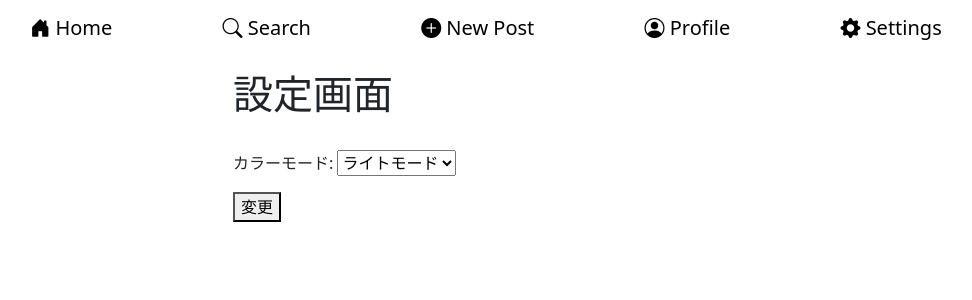
After one commit to k-arakawa-forspec/django_x, a Django app: page /settings/ in a window 1280 px wide. The commit adds this page. Shown: the top 300 px of the page, without its empty margins (146-1118 px from the left). Run offline with Django 5.2, Linux system fonts and the light colour scheme; some libraries are stand-ins or nearby versions.

Commit message:
1月課題

```diff
--- a/django_project/settings.py
+++ b/django_project/settings.py
@@ -56,6 +56,7 @@ INSTALLED_APPS = [
     'profiles',
     'users',
     'follows',
+    'settings',
 ]
 
 MIDDLEWARE = [
@@ -82,6 +83,7 @@ TEMPLATES = [
                 'django.template.context_processors.request',
                 'django.contrib.auth.context_processors.auth',
                 'django.contrib.messages.context_processors.messages',
+                'lib.context_processors.set_cookie',
             ],
         },
     },
@@ -146,6 +148,8 @@ STATICFILES_DIRS = [
 
 DEFAULT_AUTO_FIELD = 'django.db.models.BigAutoField'
 
+DEFAULT_COLOR_MODE = 'light'
+
 AUTH_USER_MODEL = 'accounts.User'
 
 LOGIN_URL = "accounts:login"
--- a/django_project/urls.py
+++ b/django_project/urls.py
@@ -26,6 +26,7 @@ urlpatterns = [
     path("profiles/", include("profiles.urls")),
     path("users/", include("users.urls")),
     path("follows/", include("follows.urls")),
+    path("settings/", include("settings.urls"))
 ]\
 + static(settings.STATIC_URL, document_root=settings.STATIC_ROOT)\
 + static(settings.MEDIA_URL, document_root=settings.MEDIA_ROOT)
--- /dev/null
+++ b/lib/context_processors.py
@@ -0,0 +1,11 @@
+from django.conf import settings
+from django.http import HttpRequest
+
+def set_cookie(request):
+    if request.COOKIES.get('color_mode') is None:
+        return {
+            'color_mode': settings.DEFAULT_COLOR_MODE
+        }
+    return {
+        'color_mode': request.COOKIES.get('color_mode')
+    }
--- /dev/null
+++ b/settings/apps.py
@@ -0,0 +1,6 @@
+from django.apps import AppConfig
+
+
+class SettingsConfig(AppConfig):
+    default_auto_field = 'django.db.models.BigAutoField'
+    name = 'settings'
--- /dev/null
+++ b/settings/forms.py
@@ -0,0 +1,9 @@
+from django import forms
+
+COLOR_MODE_CHOICES = [
+    ('light', 'ライトモード'),
+    ('dark', 'ダークモード'),
+]
+
+class SettingsForm(forms.Form):
+    colorMode = forms.ChoiceField(choices=COLOR_MODE_CHOICES, label='カラーモード')
--- /dev/null
+++ b/settings/urls.py
@@ -0,0 +1,8 @@
+from django.urls import path
+from . import views
+
+app_name = "settings"
+
+urlpatterns = [
+    path("", views.SettingsView.as_view(), name="settings"),
+]
--- /dev/null
+++ b/settings/views.py
@@ -0,0 +1,18 @@
+from django.shortcuts import render
+from django.urls import reverse
+from django.views.generic.edit import FormView
+from .forms import SettingsForm
+
+class SettingsView(FormView):
+    template_name = 'settings/settings.html'
+    form_class = SettingsForm
+
+    def form_valid(self, form):
+        # フォームが有効なら、選択されたカラーモードをクッキーに保存
+        color_mode = form.cleaned_data['colorMode']
+        response = super().form_valid(form)
+        response.set_cookie('color_mode', color_mode)  # クッキーに保存
+        return response
+
+    def get_success_url(self):
+        return reverse('settings:settings') # 設定画面
--- a/templates/base.html
+++ b/templates/base.html
@@ -1,6 +1,6 @@
 {% load static %}
 <!doctype html>
-<html lang="ja" data-bs-theme="ligth">
+<html lang="ja" data-bs-theme="{{ color_mode }}">
   <head>
     <meta charset="utf-8">
     <meta name="viewport" content="width=device-width, initial-scale=1">
@@ -53,6 +53,11 @@
           <span class="d-none d-md-inline">Profile</span>
         </a>
 
+        <a class="navbar-brand" href="{% url 'settings:settings' %}">
+          <i class="bi bi-gear-fill"></i>
+          <span class="d-none d-md-inline">Settings</span>
+        </a>
+
       </div>
     </nav>
 
--- /dev/null
+++ b/templates/settings/settings.html
@@ -0,0 +1,15 @@
+{% extends "base.html" %}
+{% load static %}
+
+{% block content %}
+<div class="container">
+    <h1>設定画面</h1>
+</br>
+    <form method="post">
+        {% csrf_token %}
+        {{ form.as_p }}  <!-- フォームをレンダリング -->
+        <button type="submit">変更</button>
+    </form>
+</div>
+
+{% endblock %}
```
Also changed, not shown: settings/__init__.py (added), settings/migrations/__init__.py (added).
